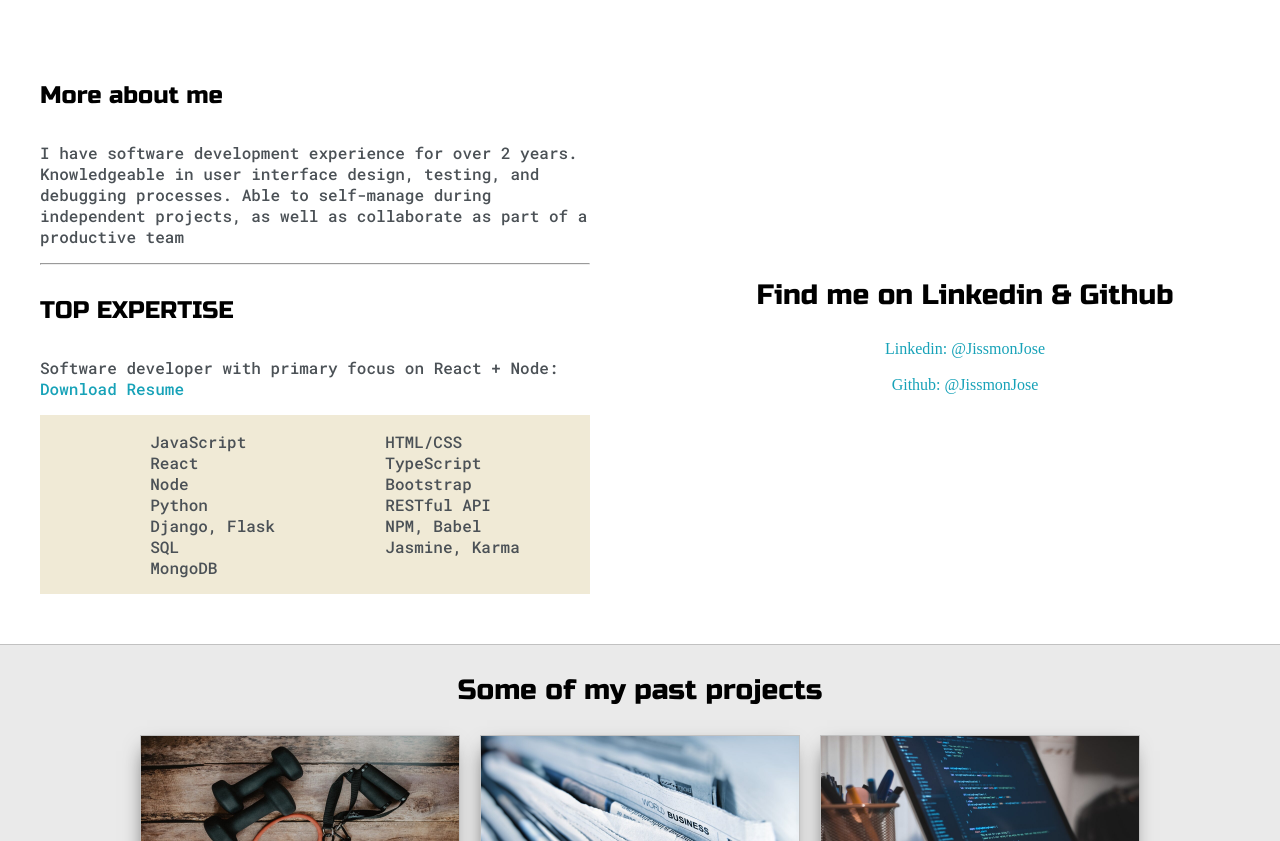
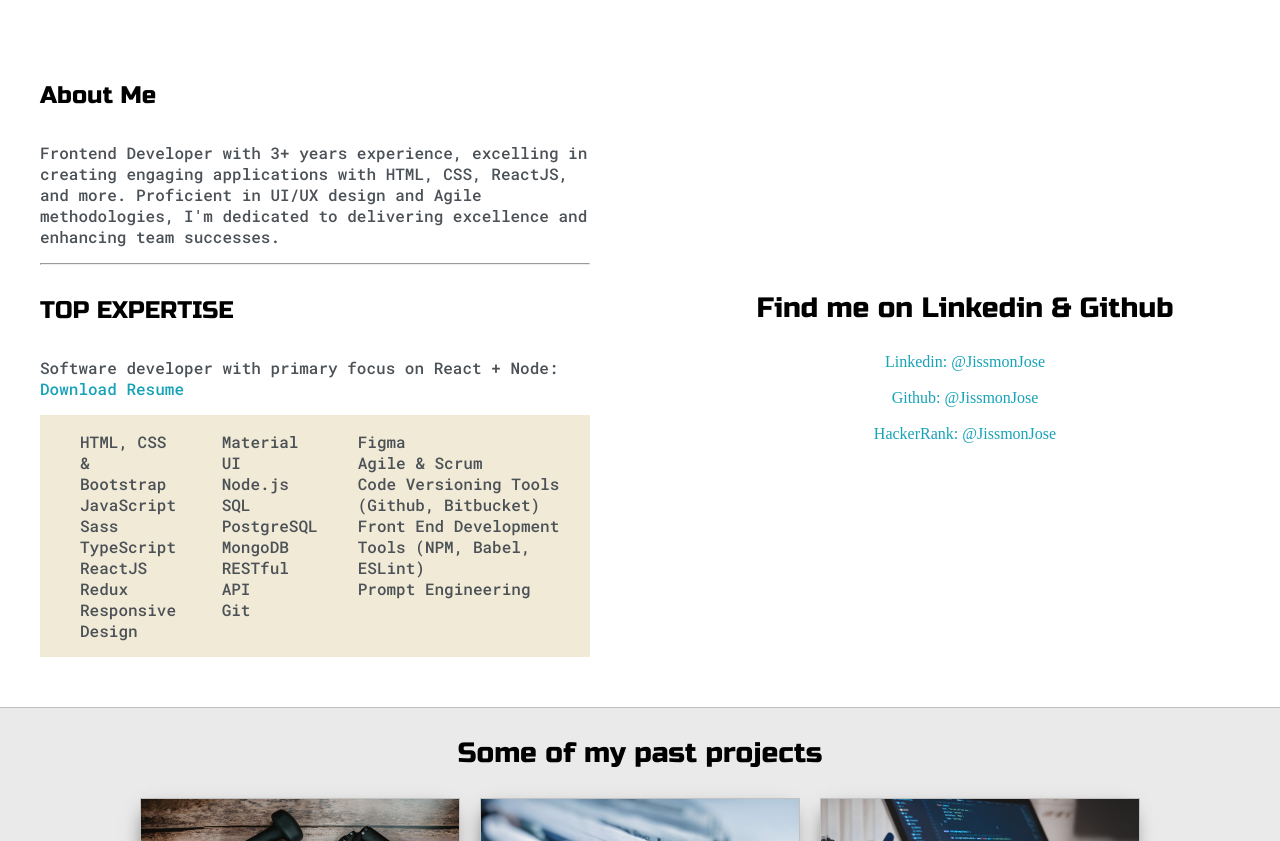
Before and after one commit to jisshub/my-portfolio-website, a plain HTML site: page index.html in a window 1280 px wide. Shown: the part 682-1523 px from the top of the page. Drawn offline with Linux system fonts and the light colour scheme.

Commit message:
Update protfolio

```diff
--- a/index.html
+++ b/index.html
@@ -85,14 +85,10 @@
       <div class="main-container">
         <div class="about-wrapper">
           <div class="about-me">
-            <h4>More about me</h4>
-
-            <p>
-              I have software development experience for over 2 years.
-              Knowledgeable in user interface design, testing, and debugging
-              processes. Able to self-manage during independent projects, as
-              well as collaborate as part of a productive team
-            </p>
+            <h4>About Me</h4>
+              <p>
+              Frontend Developer with 3+ years experience, excelling in creating engaging applications with HTML, CSS, ReactJS, and more. Proficient in UI/UX design and Agile methodologies, I'm dedicated to delivering excellence and enhancing team successes.
+              </p>
 
             <p></p>
 
@@ -107,24 +103,34 @@
 
             <div id="skills">
               <ul>
-                <li>JavaScript</li>
-                <li>React</li>
-                <li>Node</li>
-                <li>Python</li>
-                <li>Django, Flask</li>
-                <li>SQL</li>
-                <li>MongoDB</li>
+                  <li>HTML, CSS & Bootstrap</li>
+                  <li>JavaScript</li>
+                  <li>Sass</li>
+                  <li>TypeScript</li>
+                  <li>ReactJS</li>
+                  <li>Redux</li>
+                  <li>Responsive Design</li>
               </ul>
 
               <ul>
-                <li>HTML/CSS</li>
-                <li>TypeScript</li>
-                <li>Bootstrap</li>
-                <li>RESTful API</li>
-                <li>NPM, Babel</li>
-                <li>Jasmine, Karma</li>
+                  <li>Material UI</li>
+                  <li>Node.js</li>
+                  <li>SQL</li>
+                  <li>PostgreSQL</li>
+                  <li>MongoDB</li>
+                  <li>RESTful API</li>
+                  <li>Git</li>
               </ul>
-            </div>
+
+              <ul>
+                  <li>Figma</li>
+                  <li>Agile & Scrum</li>
+                  <li>Code Versioning Tools (Github, Bitbucket)</li>
+                  <li>Front End Development Tools (NPM, Babel, ESLint)</li>
+                  <li>Prompt Engineering</li>
+              </ul>
+          </div>
+
           </div>
 
           <div class="social-links">
@@ -137,6 +143,10 @@
             <a target="_blank" href="https://github.com/jisshub"
               >Github: @JissmonJose</a
             >
+            <br />
+            <a target="_blank" href="https://www.hackerrank.com/jissmon476"
+              >HackerRank: @JissmonJose
+            </a
           </div>
         </div>
       </div>
```
